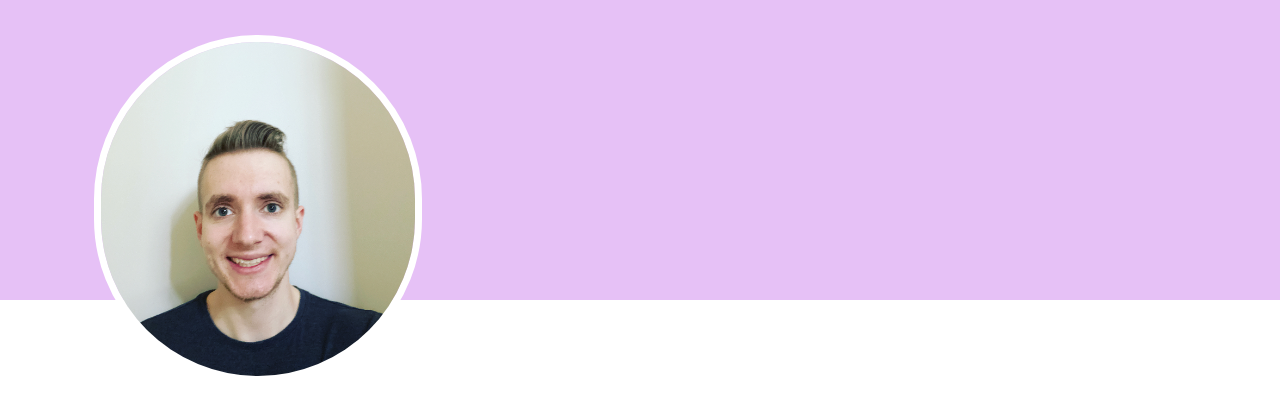
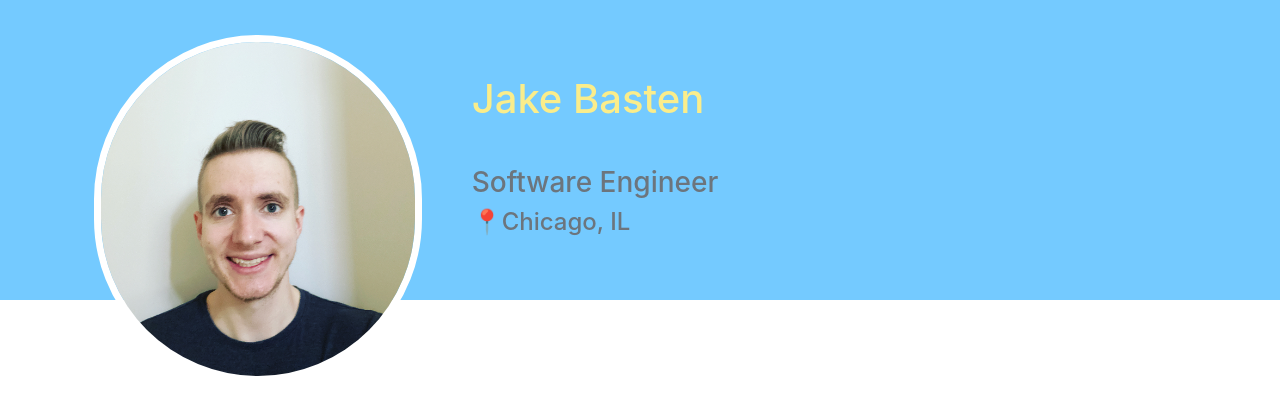
Before and after one commit to Jakebas10/jake-basten-personal, a React app: page / in a window 1280 px wide. Built offline with nearby package versions, Linux system fonts and the light colour scheme.

Commit message:
finished site header next step is to add nav bar

```diff
--- a/src/components/Header.js
+++ b/src/components/Header.js
@@ -8,6 +8,13 @@ function Header() {
                 <div className="row">
                     <div className="col-md-1"/>
                     <img id="header-img" className="col-md-3 col-xs-4 vert-align" src="src/resources/headshot.jpg"/>
+                    <div id="header-info-outer-container" className="col-md-3 col-xs-4 vert-align">
+                        <h1>Jake Basten</h1>
+                        <div>
+                            <h3 className="header-title text-muted">Software Engineer</h3>
+                            <h4 className="text-muted">📍Chicago, IL</h4>
+                        </div>
+                    </div>
                 </div>
             </div>
         </Fragment>
--- a/src/css/header.css
+++ b/src/css/header.css
@@ -1,6 +1,6 @@
-.header-top-bar {
-    height: 300px;
-    background-color: #E6C1F6;
+h1, h2 {
+    color: rgb(250, 237, 139);
+    font-weight: bold;
 }
 
 #header-img {
@@ -9,3 +9,17 @@
     margin-top: 35px;
     padding: 0;
 }
+
+#header-info-outer-container {
+    padding-left: 50px;
+    margin-top: 75px;
+}
+
+.header-top-bar {
+    background-color: rgb(116, 202, 255);
+    height: 300px;
+}
+
+.header-title {
+    padding-top: 35px;
+}
```
